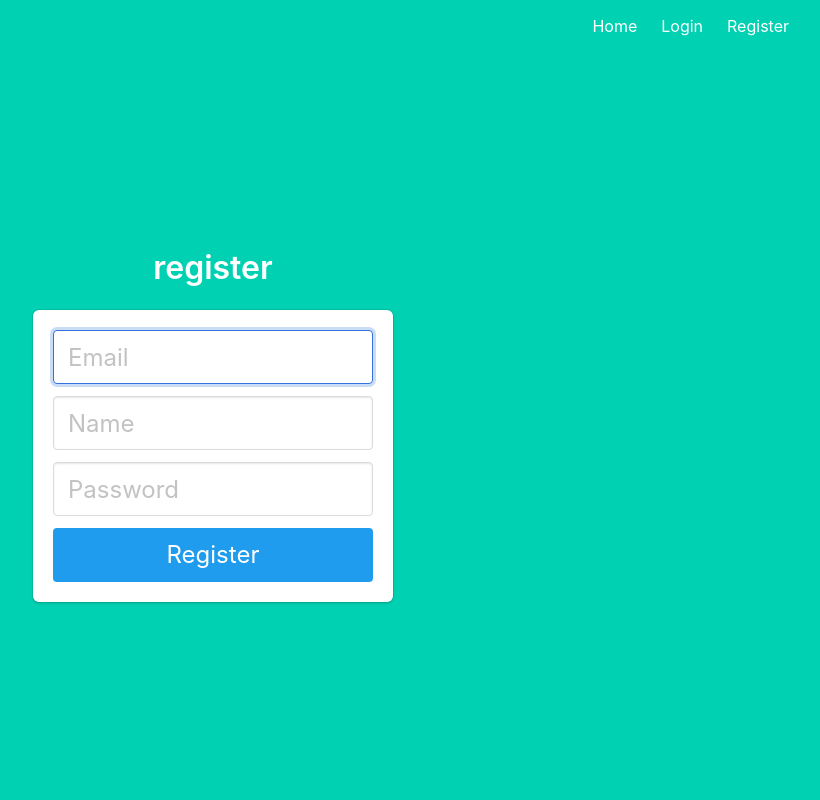
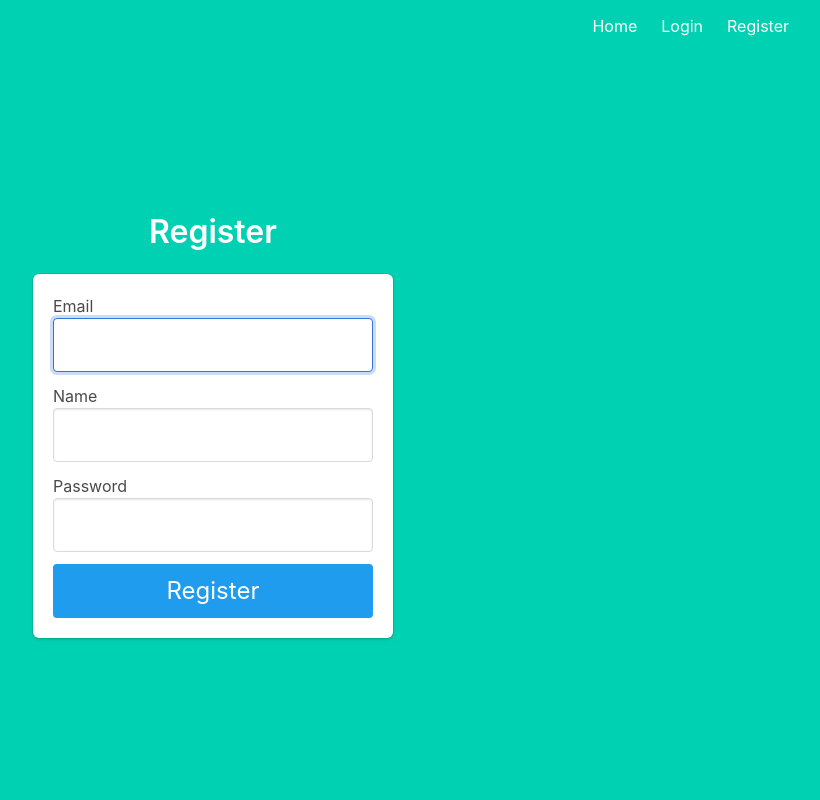
Before and after one commit to carbonmap/ccm-backend, a Flask app: template app/templates/register.html in a window 1280 px wide. Shown: the whole page, without its empty margins (427-1247 px from the left). Run offline with Flask 2, Linux system fonts and the light colour scheme; the template is opened without the code that fills it, so the values that code supplies are empty.

Commit message:
A few good practices for forms.

```diff
--- a/app/templates/base.html
+++ b/app/templates/base.html
@@ -5,7 +5,8 @@
     <meta charset="utf-8">
     <meta http-equiv="X-UA-Compatible" content="IE=edge">
     <meta name="viewport" content="width=device-width, initial-scale=1">
-    <title>Flask Auth Example</title>
+    <title>Cambridge Carbon Map</title>
+    <meta name="author" content="Cambridge Carbon Map">
     <link rel="stylesheet" href="https://cdnjs.cloudflare.com/ajax/libs/bulma/0.7.2/css/bulma.min.css" />
 </head>
 
--- a/app/templates/register.html
+++ b/app/templates/register.html
@@ -2,7 +2,7 @@
 
 {% block content %}
 <div class="column is-4 is-offset-4">
-    <h3 class="title">register</h3>
+    <h3 class="title">Register</h3>
     <div class="box">
         {% with messages = get_flashed_messages() %}
         {% if messages %}
@@ -14,19 +14,22 @@
         <form method="POST" action="/register">
             <div class="field">
                 <div class="control">
-                    <input class="input is-large" type="email" name="email" placeholder="Email" autofocus="">
+                    <label for="email">Email</label>
+                    <input class="input is-large" type="email" id="email" autofocus="" required>
                 </div>
             </div>
 
             <div class="field">
                 <div class="control">
-                    <input class="input is-large" type="text" name="name" placeholder="Name" autofocus="">
+                    <label for="name">Name</label>
+                    <input class="input is-large" type="text" id="name" autofocus="" required>
                 </div>
             </div>
 
             <div class="field">
                 <div class="control">
-                    <input class="input is-large" type="password" name="password" placeholder="Password">
+                    <label for="password">Password</label>
+                    <input class="input is-large" type="password" id="password" autocomplete="new-password" required>
                 </div>
             </div>
 
```
Also changed, not shown: app/templates/login.html (+4 -3 lines), app/static/css/style.css (renamed from app/static/style.css).
